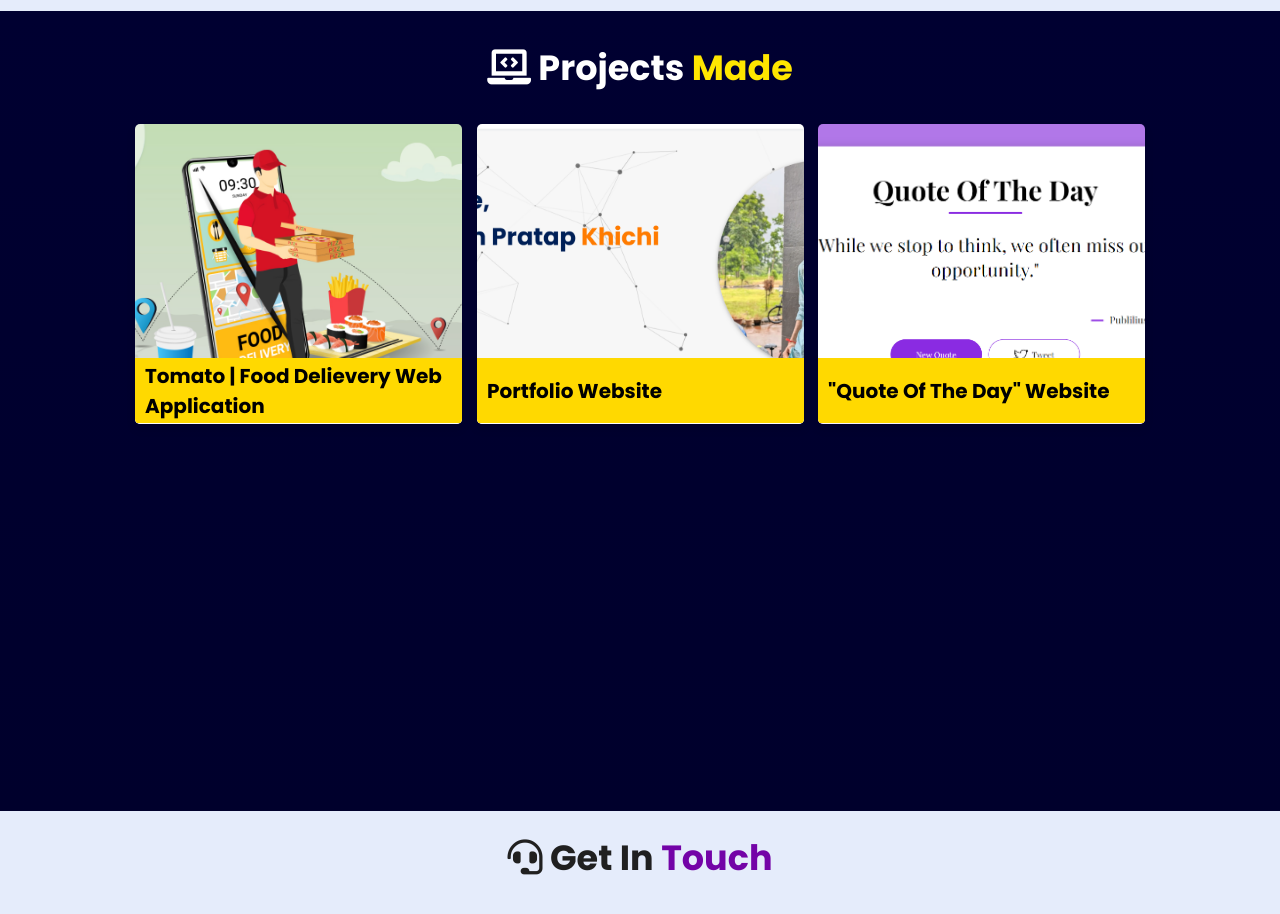
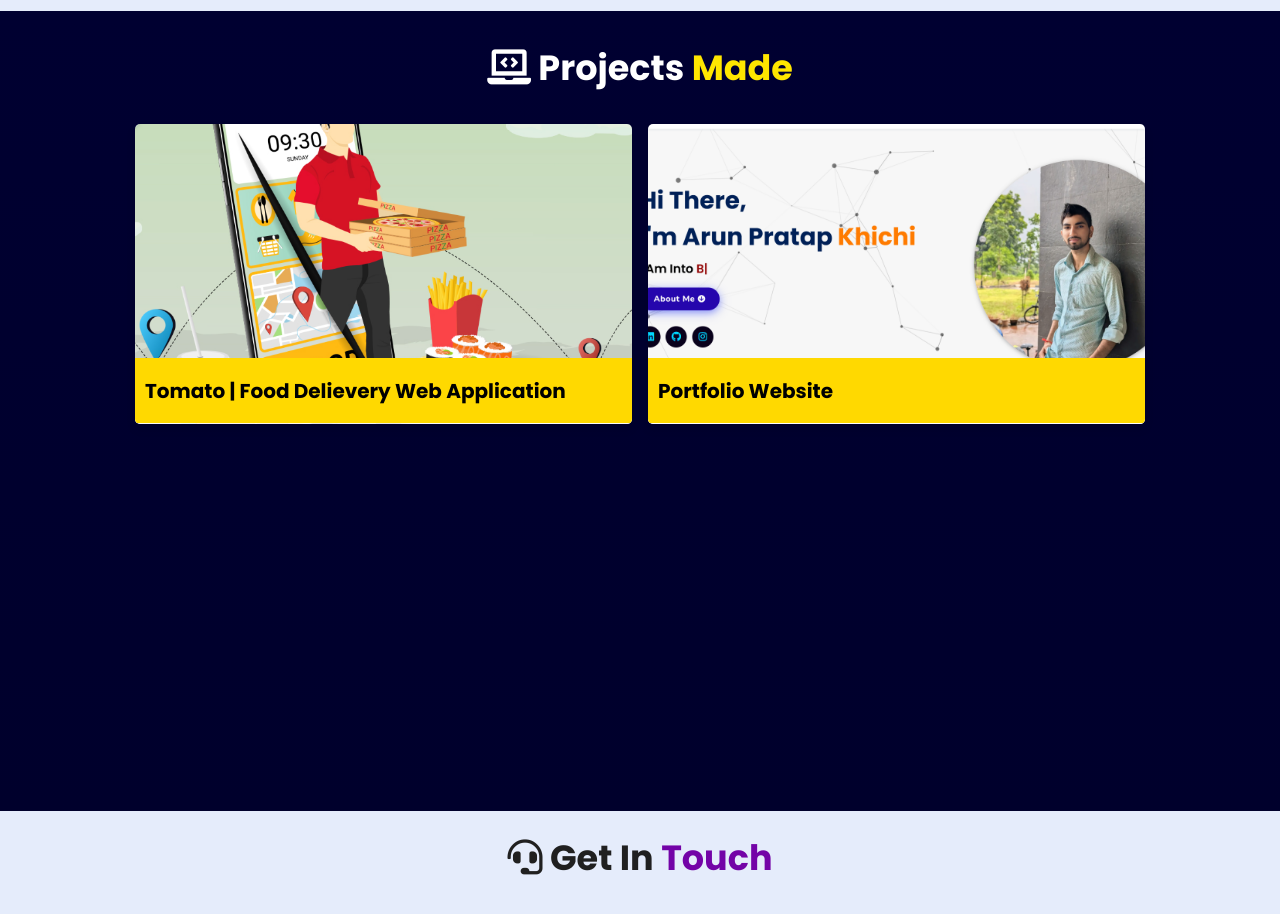
Before and after one commit to Arun-Pratap-Khichi/Personal-portfolio, a plain HTML site: page index.html in a window 1280 px wide. Shown: the part 3280-4194 px from the top of the page. Drawn offline with nearby package versions, Linux system fonts and the light colour scheme; no server answers.

Commit message:
Update index.html

```diff
--- a/index.html
+++ b/index.html
@@ -4,7 +4,7 @@
     <meta charset="UTF-8">
     <meta http-equiv="X-UA-Compatible" content="IE=edge">
     <meta name="viewport" content="width=device-width, initial-scale=1.0">
-    <meta name="description" content="Welcome to Atharv's Portfolio. Full-Stack Web Developer and Android App Developer" />
+    <meta name="description" content="Welcome to Arun's Portfolio. Full-Stack Web Developer and Android App Developer" />
     <link rel="stylesheet" href="./assets/css/style.css">
     <link rel="stylesheet" href="https://cdnjs.cloudflare.com/ajax/libs/font-awesome/5.15.3/css/all.min.css" integrity="sha512-iBBXm8fW90+nuLcSKlbmrPcLa0OT92xO1BIsZ+ywDWZCvqsWgccV3gFoRBv0z+8dLJgyAHIhR35VZc2oM/gI1w==" crossorigin="anonymous" referrerpolicy="no-referrer" />
     <link id='favicon' rel="shortcut icon" href="./assets/images/favicon.png" type="image/x-png">
@@ -24,7 +24,6 @@
             <li><a href="#skills">Skills</a></li>
             <li><a href="#education">Education</a></li>
             <li><a href="#projects">Projects</a></li>
-            <!-- <li><a href="#experience">Experience</a></li> -->
             <li><a href="#contact">Contact</a></li>
             </ul>
         </nav>
@@ -43,7 +42,6 @@
         <ul class="social-icons">
           <li><a class="linkedin" aria-label="LinkedIn" href="https://www.linkedin.com/in/arun-pratap-khichi-91664a28b?utm_source=share&utm_campaign=share_via&utm_content=profile&utm_medium=android_app" target="_blank"><i class="fab fa-linkedin"></i></a></li>
           <li><a class="github" aria-label="GitHub" href="https://github.com/Arun-Pratap-Khichi" target="_blank"><i class="fab fa-github"></i></a></li>
-          <!-- <li><a class="twitter" aria-label="Twitter" href="https://twitter.com/18atharv_" target="_blank"><i class="fab fa-twitter"></i></a></li> -->
           <li><a class="instagram" aria-label="Instagram" href="https://www.instagram.com/arun_pratap_khichi"><i class="fab fa-instagram" target="_blank"></i></a></li>
           </ul>
       </div>
@@ -95,13 +93,6 @@
 
     <div class="container">
           <div class="row" id="skillsContainer">
-
-            <!-- <div class="bar">
-              <div class="info">
-                <img src="https://img.icons8.com/color/48/000000/adobe-xd.png"/>
-                <span>AdobeXD</span>
-              </div>
-            </div> -->
 
       </div>
 </div>
@@ -197,94 +188,8 @@
         </div>
       </div>
     </div>
-
-    <div class="box tilt">
-      <img draggable="false" src="./assets/images/quoteoftheday1.PNG" alt="" />
-      <div class="content">
-        <div class="tag">
-        <h3>"Quote Of The Day" Website</h3>
-        </div>
-        <div class="desc">
-          <p>Daily inspiration at your fingertips! Explore thought-provoking quotes on our website, crafted with HTML, CSS, and JavaScript for your daily dose of wisdom</p>
-          <div class="btns">
-            <a href="https://atharvpandey.github.io/Quoteoftheday/" class="btn" target="_blank"><i class="fas fa-eye"></i> View</a>
-
-          </div>
-        </div>
-      </div>
-    </div>
-    <!-- <div class="box tilt">
-      <img draggable="false" src="./assets/images/flixify.png" alt="" /> -->
-      <!-- <div class="content">
-        <div class="tag">
-        <h3>FLIXIFY Streaming Website</h3>
-        </div>
-        <div class="desc">
-           <p>Flixify: Your go-to movie streaming destination! Just a Landing Page for my learning </p>
-          <div class="btns"> -->
-            <!-- <a href="https://flixify-beta.vercel.app/" class="btn" target="_blank"><i class="fas fa-eye"></i> View</a>
-
-          </div>
-        </div>
-      </div>
-    </div> -->
-
-
-
-
-
 </div>
 </section>
-<!-- work project section ends -->
-
-<!-- experience section starts
-<section class="experience" id="experience">
-
-  <h2 class="heading"><i class="fas fa-briefcase"></i> Experience </h2>
-
-  <div class="timeline">
-
-    <div class="container left">
-      <div class="content">
-        <div class="tag">
-          <h2>EynoSoft Pvt. Ltd.</h2>
-        </div>
-        <div class="desc">
-            <h3>Web Developer - MERN | Summer Intern</h3>
-            <p>June 2024 - July 2024</p>
-        </div>
-      </div>
-    </div>
-
-    <div class="container right">
-      <div class="content">
-        <div class="tag">
-          <h2>Committee Head</h2>
-        </div>
-        <div class="desc">
-            <h3>PG CLUB | NIT Kurukshetra</h3>
-            <p>August 2023 - present</p>
-        </div>
-      </div>
-    </div>
-
-    <div class="container left">
-      <div class="content">
-        <div class="tag">
-          <h2>volunteer</h2>
-        </div>
-        <div class="desc">
-            <h3>CodeCats Society | NIT Kurukshetra</h3>
-            <p>May 2023 - present</p>
-        </div>
-      </div>
-    </div>
-
-
-</div>
-
-</section> -->
-<!-- experience section ends -->
 
 <!-- contact section starts -->
 <section class="contact" id="contact">
@@ -344,7 +249,7 @@
           <a href="#skills"><i class="fas fa-chevron-circle-right"></i> skills</a>
           <a href="#education"><i class="fas fa-chevron-circle-right"></i> education</a>
           <a href="#work"><i class="fas fa-chevron-circle-right"></i> work</a>
-          <!-- <a href="#experience"><i class="fas fa-chevron-circle-right"></i> experience</a> -->
+
       </div>
 
       <div class="box">
@@ -357,7 +262,7 @@
               <a href="https://www.linkedin.com/in/arun-pratap-khichi-91664a28b?utm_source=share&utm_campaign=share_via&utm_content=profile&utm_medium=android_app" class="fab fa-linkedin" aria-label="LinkedIn" target="_blank"></a>
               <a href="https://github.com/Arun-Pratap-Khichi" class="fab fa-github" aria-label="GitHub" target="_blank"></a>
               <a href="mailto:arunpratap6261@gmail.com" class="fas fa-envelope" aria-label="Mail" target="_blank"></a>
-              <!-- <a href="https://twitter.com/18atharv_" class="fab fa-twitter" aria-label="Twitter" target="_blank"></a> -->
+
               </div>
       </div>
   </div>
```
